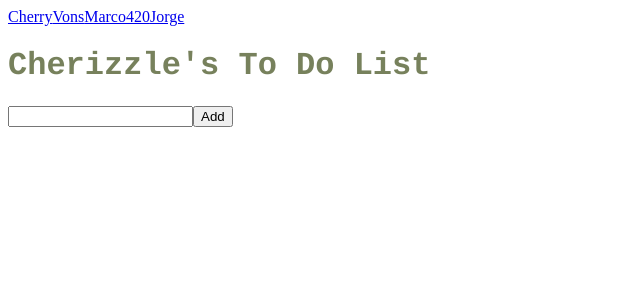
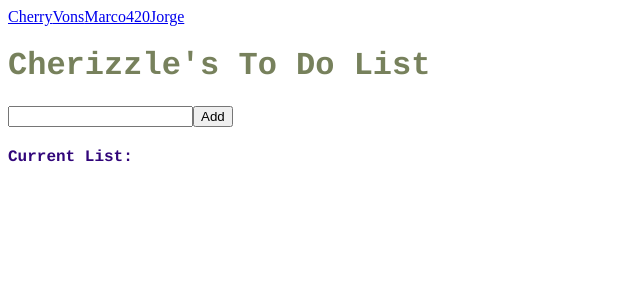
Before and after one commit to TheEdgecases/typescript, a React app: page /cherie in a window 1280 px wide. Shown: the top 300 px of the page, without its empty margins (0-640 px from the left). Built offline with nearby package versions, Linux system fonts and the light colour scheme; the HTML template or start-up script is replaced by a standard one.

Commit message:
final cherie components changes

```diff
--- a/client/Containers/Cherie.tsx
+++ b/client/Containers/Cherie.tsx
@@ -12,7 +12,8 @@ import Todo from './Todo'
 // Define with interface or type
 
 // interface Props {
-//   todo: any
+//   name: string,
+//   age: number
 // }
 
 // type Props = {
@@ -20,29 +21,33 @@ import Todo from './Todo'
 // age: number,
 // }
 
+
   const Cherie: React.FC = () => {
 
-  const [item, setItem] = useState([]);
+  const [items, setItem] = useState<any>([]);
 
-  const todos = [];
-  for (let i = 0; i < item.length; i++){
-    todos.push(<Todo key={i} todos={ this.state.item[i] } />)
-  }
 
     return (
       <div id="list">
         <h1 style={ styles.h1 }>Cherizzle's To Do List</h1>
-        <form onSubmit={(e) => {
+        <form onSubmit={(e)=>{
           e.preventDefault();
-          setItem(item.push(e.target))
-        }}>
+          // how are you suppose to grab the input value???
+          console.log('onSubmit e:', e)
+          }}>
 
-        <input type="text"></input>
+        <input type="text"/>
         <button type="submit">Add</button>
+        </form>
 
-        { todos }
-
-        </form>
+        <h4 style={ styles.h4 }>Current List:</h4>
+        <ul>
+          {
+            items.map((item, index)=>{
+            <li><Todo key={index} todos={item}/></li>
+            })
+          }
+        </ul>
       </div>
     )
 }
@@ -54,5 +59,10 @@ const styles = {
     fontFamily: 'courier',
     fontSize: '2rem',
     color: '#77815c'
+  },
+  h4: {
+    fontFamily: 'courier',
+    fontSize: '1rem',
+    color: "#31057a"
   }
 }
--- a/client/Containers/Todo.tsx
+++ b/client/Containers/Todo.tsx
@@ -1,19 +1,21 @@
 import React from 'react';
 
 interface Props {
-  todos: any
+  key: number,
+  todos: string
 }
 
-function Todo ({ todos: any }): React.ReactNode {
-  function handleClick(e) {
+
+const Todo: React.FC<Props> = () => {
+
+  function deleteItem(e) {
     e.preventDefault();
-    console.log('The link was clicked.');
   }
 
   return (
     <div>
-      { this.props.todo }
-      <button onClick={ handleClick }>X</button>
+      { this.props.todos }
+      <button onClick={ deleteItem }>X</button>
     </div>
   )
 }
```
